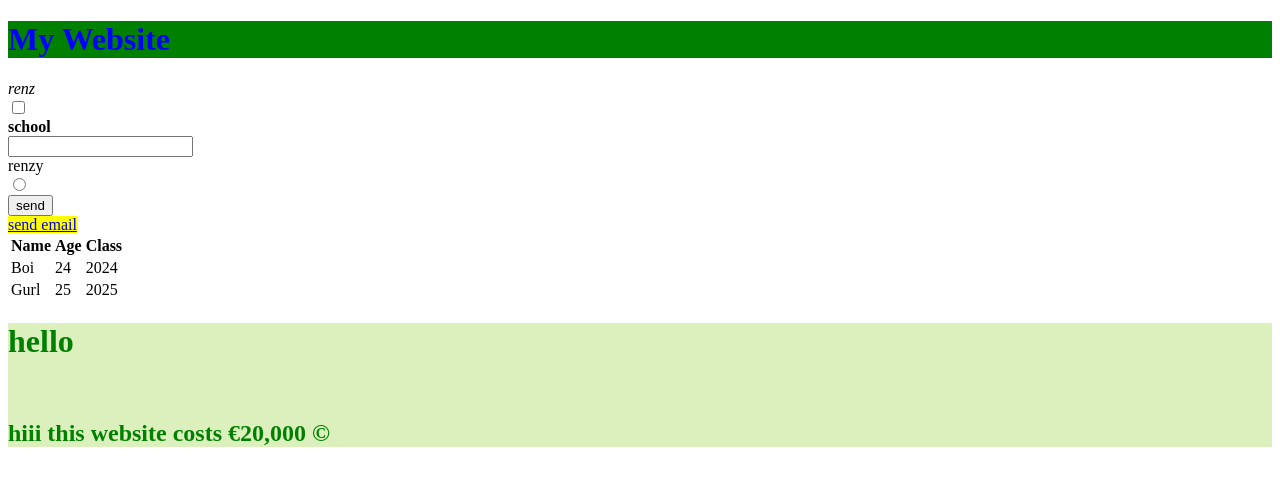
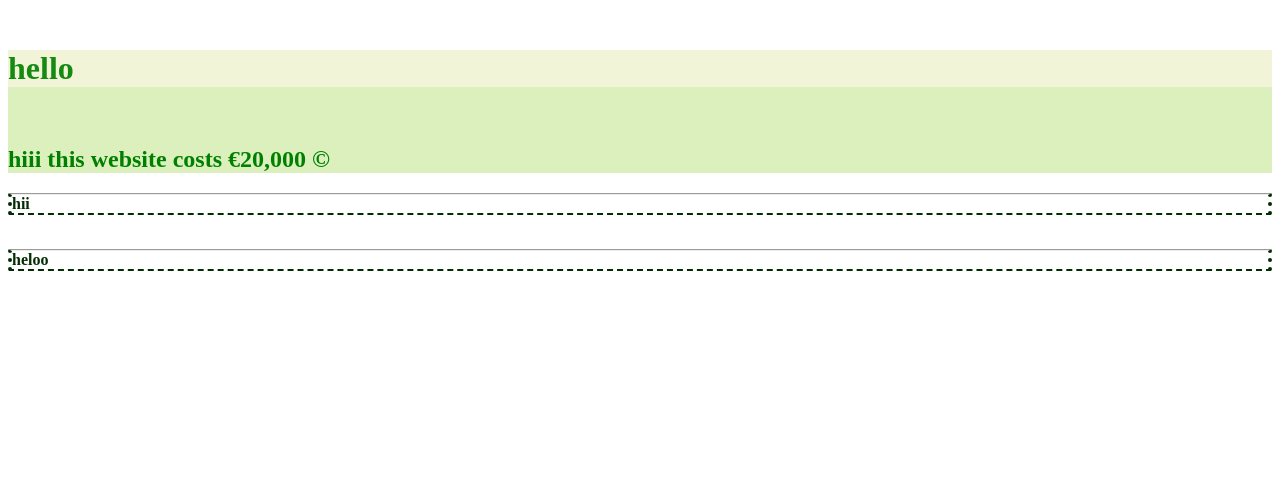
Before and after one commit to KuantumuvGravitav/htmlPractice, a plain HTML site: page index.html in a window 1280 px wide. Drawn offline with Linux system fonts and the light colour scheme.

Commit message:
updated css

```diff
--- a/index.html
+++ b/index.html
@@ -1,14 +1,34 @@
 <!DOCTYPE html>
 
 <html>
+<head>
+    <title>la mia pagina</title>
+    <link rel="stylesheet" href="main.css">
+</head>
+
+<body>
+    <div style="color: green; background-color: rgb(219, 240, 188);">
+        <h1 id="welcome">hello</h1><br>
+        <h2 class="heading">hiii this website costs &euro;20,000 &#169;</h2>
+    </div>
+
+    <b>
+        <p class="heading">hii</p><br>
+        <p class="heading">heloo</p>
+    </b>
+
+</body>
+</html>
+
+<!--<html>
     <head>
-        <title>il mio pagina</title>
+        <title>la mia pagina</title>
         <link rel="icon" href="https://yt3.ggpht.com/gf1CZRpkHwaHNl-yd5_Y6BA4G3HbUZvYvGPEI843qF3nwKLAIws9RnnZTkvwqFqQ8SdDbN6D=s88-c-k-c0x00ffffff-no-rj">
     </head>
 
     <body>
         <h1 style="color: blue; background-color: green;">My Website</h1>
-        <form action="form.html" method="GET"> <!--method="POST"-->
+        <form action="form.html" method="GET">
             <em><label for="username">renz</label></em><br>
             <input type="checkbox" name="username" id="username" value="renz"><br>
 
@@ -48,4 +68,4 @@
             <h2>hiii this website costs &euro;20,000 &#169;</h2>
         </div>
     </body>
-</html>
+</html>-->
--- /dev/null
+++ b/main.css
@@ -0,0 +1,33 @@
+/* manipulate the body of html */
+body {
+  /*background-image: url("https://miro.medium.com/v2/resize:fit:1316/1*waKlWCUfEsWR0CKQmvvWiw.png");
+  background-position: top;*/
+}
+
+#welcome {
+  background-color:beige;
+  opacity: 0.9
+}
+
+div {
+  margin-top: 50px;
+}
+
+p {
+  color: rgb(2, 45, 2);
+  margin-top: inherit;
+  /*margin: 50px 50px 50px 50px;
+  margin-left: 50%;
+  margin-top: 10%;
+  margin-right: 50%;*/
+  border-style: groove dotted dashed;
+  border-width: 2px 4px /*thin*/;
+}
+
+h2.heading {
+  /*color: blue;*/
+}
+
+/* * {
+  color: rgb(78, 41, 5);
+}*/
--- a/style.css
+++ /dev/null
@@ -1,4 +0,0 @@
-html {
-    height: 100%;
-    width: 100%;
-  }
```
Also changed, not shown: form.html (deleted).
